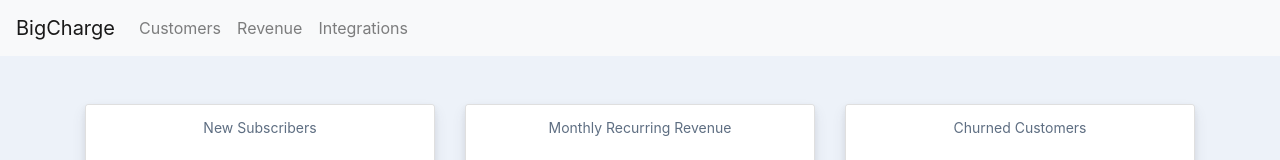
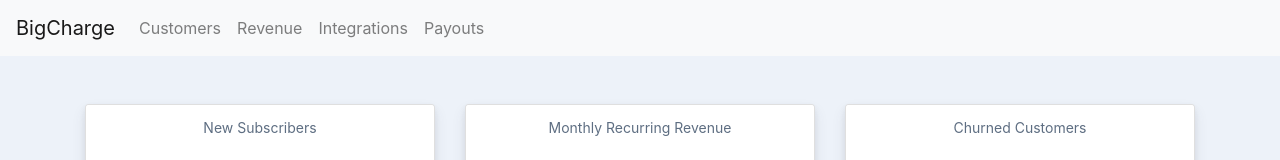
Before and after one commit to cryptojp/sbx-onboarding-frontend, a Next.js app: page / in a window 1280 px wide. Shown: the top 160 px of the page. Built offline with nearby package versions, Linux system fonts and the light colour scheme.

Commit message:
Refractor navbar into a component, added payouts page

```diff
--- /dev/null
+++ b/components/navbar.js
@@ -0,0 +1,27 @@
+export default function Navbar() {
+  const navbarLinks = [
+    {name: "Customers", link: "/customers"},
+    {name: "Revenue", link: "/ho"},
+    {name: "Integrations", link: "/integrations"},
+    {name: "Payouts", link: "/payouts"}
+  ]
+  return (
+    <nav className="navbar navbar-expand-lg navbar-light bg-light">
+      <a className="navbar-brand" href="#">BigCharge</a>
+      <button className="navbar-toggler" type="button" data-toggle="collapse" data-target="#navbarNav" aria-controls="navbarNav" aria-expanded="false" aria-label="Toggle navigation">
+        <span className="navbar-toggler-icon"></span>
+      </button>
+      <div className="collapse navbar-collapse" id="navbarNav">
+        <ul className="navbar-nav">
+          {navbarLinks.map((navbar) => {
+            return (
+              <li className="nav-item">
+                <a className="nav-link" href={navbar.link}>{navbar.name}</a>
+              </li>
+            )
+          })}
+        </ul>
+      </div>
+    </nav>
+  )
+}
--- a/pages/index.js
+++ b/pages/index.js
@@ -1,11 +1,6 @@
-import Head from 'next/head'
+import Navbar from '../components/navbar';
 
 export default function Home() {
-  const navbarLinks = [
-    {name: "Customers", link: "/customers"},
-    {name: "Revenue", link: "/ho"},
-    {name: "Integrations", link: "/integrations"}
-  ]
   const cards = [
     {stat: "3294", title: "New Subscribers", change: 5.6, info: "since last month"},
     {stat: "£ 103,507", title: "Monthly Recurring Revenue", change: -12.6, info: "since last month"},
@@ -30,23 +25,7 @@ export default function Home() {
 
   return (
     <div style={{ backgroundColor: '#edf2f9', height: '100vh'}}>
-      <nav className="navbar navbar-expand-lg navbar-light bg-light">
-        <a className="navbar-brand" href="#">BigCharge</a>
-        <button className="navbar-toggler" type="button" data-toggle="collapse" data-target="#navbarNav" aria-controls="navbarNav" aria-expanded="false" aria-label="Toggle navigation">
-          <span className="navbar-toggler-icon"></span>
-        </button>
-        <div className="collapse navbar-collapse" id="navbarNav">
-          <ul className="navbar-nav">
-            {navbarLinks.map((navbar) => {
-              return (
-                <li className="nav-item">
-                  <a className="nav-link" href={navbar.link}>{navbar.name}</a>
-                </li>
-              )
-            })}
-          </ul>
-        </div>
-      </nav>
+      <Navbar />
       <div className="container">
         <div className="row my-5">
           {cards.map((card) => {
```
Also changed, not shown: pages/customer/[id].js (+3 -23 lines), pages/payouts.js (added, +55 -0 lines).
